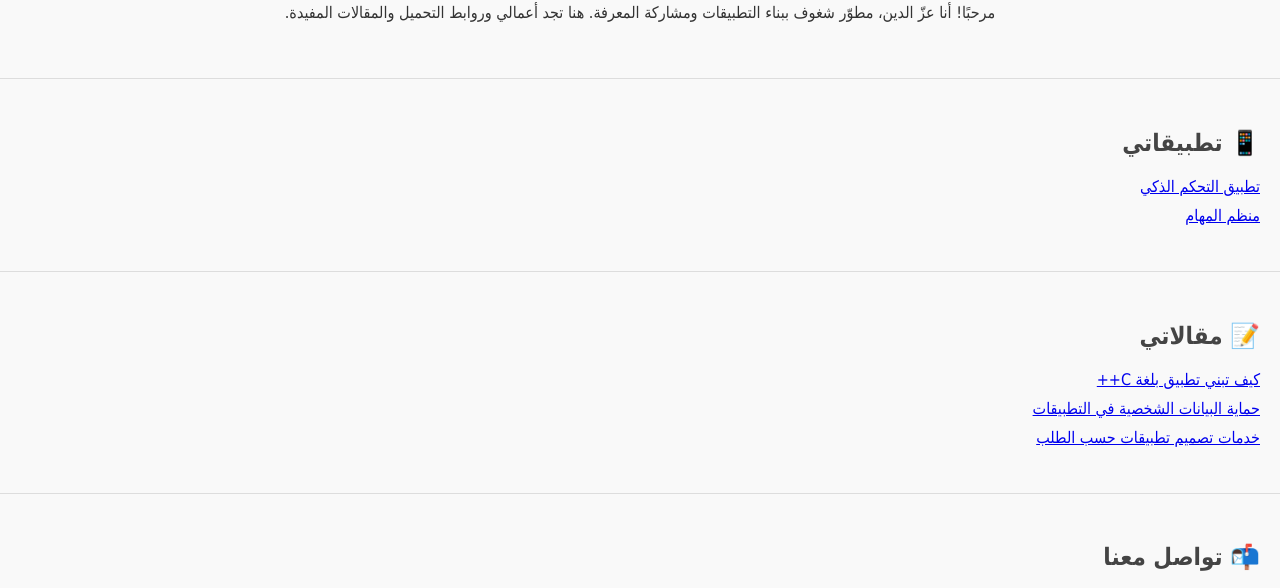
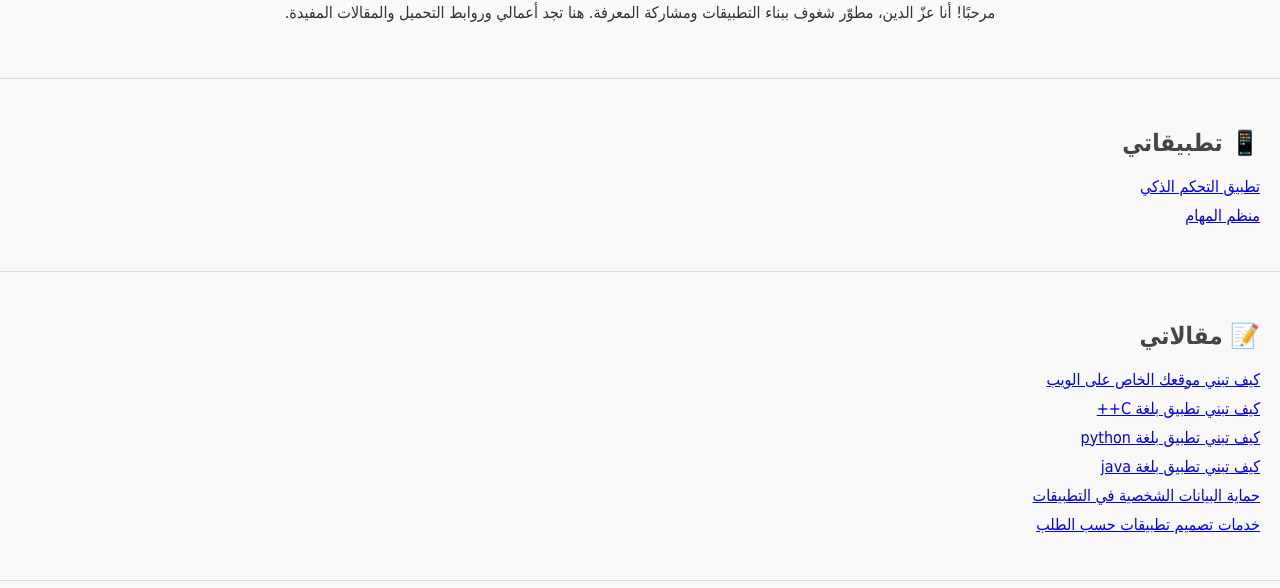
Before and after one commit to TechTafkeer/azzy-website, a plain HTML site: page index.html in a window 1280 px wide. Shown: the part 212-800 px from the top of the page. Drawn offline with Linux system fonts and the light colour scheme.

Commit message:
Add files via upload

```diff
--- a/index.html
+++ b/index.html
@@ -43,7 +43,10 @@
     <section id="articles">
       <h2>📝 مقالاتي</h2>
       <ul>
+        <li><a href="#">كيف تبني موقعك الخاص على الويب</a></li>
         <li><a href="#">كيف تبني تطبيق بلغة C++</a></li>
+        <li><a href="#">كيف تبني تطبيق بلغة python</a></li>
+        <li><a href="#">كيف تبني تطبيق بلغة java</a></li>
         <li><a href="#">حماية البيانات الشخصية في التطبيقات</a></li>
         <li><a href="#">خدمات تصميم تطبيقات حسب الطلب</a></li>
       </ul>
```
